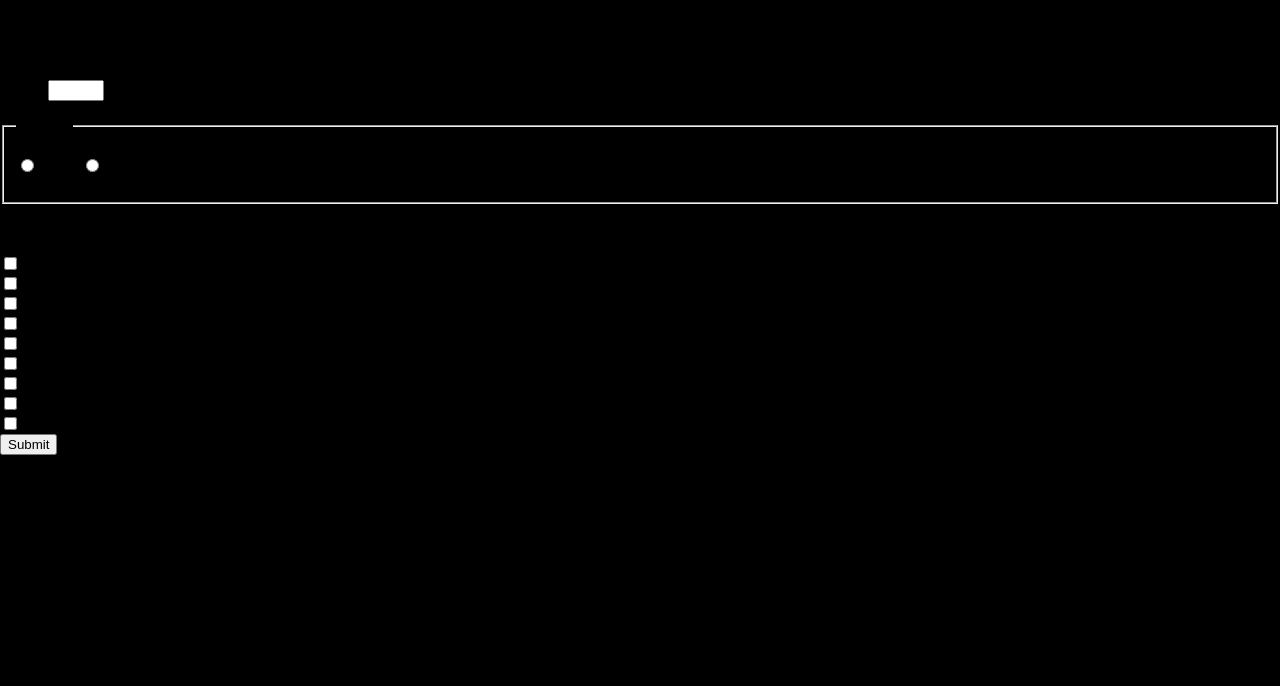
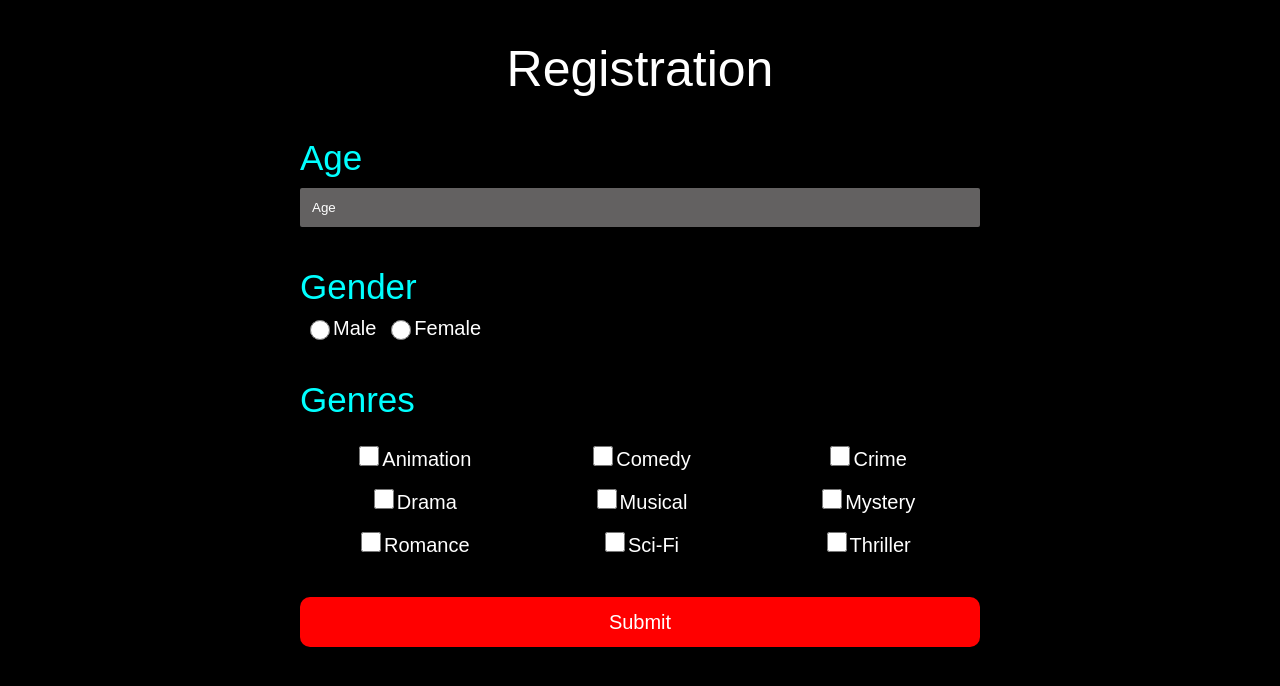
Before and after one commit to tarunrayilla/Movie-Recommender-System-Render, a Django app: page /accounts/registration in a window 1280 px wide. Shown: the top 686 px of the page. Run offline with Django 4.2, Linux system fonts and the light colour scheme; parts of the project's set-up code (start-up, migrations or seed data) failed here and were passed over.

Commit message:
used gradient boost and changed title

```diff
--- a/accounts/views.py
+++ b/accounts/views.py
@@ -10,6 +10,7 @@ import numpy as np
 import sklearn
 import pandas as pd
 from sklearn import tree
+from sklearn.ensemble import GradientBoostingClassifier
 import requests
 from django.contrib.auth.models import User
 from Recommender.models import newUser, Watched
@@ -101,10 +102,12 @@ def trainModel2(new_user_array, new_user):
     print(x)
     print(y)
 
-    model2 = tree.DecisionTreeClassifier()
+    model2 = GradientBoostingClassifier()
     model2 = model2.fit(x, y)
     dump(model2, './mlModels/model2.joblib')
     pickle.dump(df_cold, open('./datafiles/df_cold.pkl', 'wb'))
+
+    print('Trained Model 2')
 
 
 def getAllColdStartMovies(x_test, new_user):
@@ -235,4 +238,4 @@ def registration(request):
         return redirect('/')
 
     else:
-        return render(request, 'registration.html')
+        return render(request, 'registration2.html')
--- /dev/null
+++ b/static/script.js
@@ -0,0 +1,16 @@
+var check_option_error = document.getElementById('check_option_error')
+
+
+function handleData() {
+    var form_data = new FormData(document.querySelector("#regForm"));
+    if(!form_data.has("genres")) {
+        check_option_error.style.visibility = "visible";
+        return false;
+    }
+    else {
+        check_option_error.style.visibility = "hidden";
+        console.log("hello")
+    }
+    return true;
+
+}
--- a/static/style/nav.css
+++ b/static/style/nav.css
@@ -53,6 +53,10 @@ body {
     color: aqua;
 }
 
+.navbar-links li #uname:hover {
+    color: white;
+}
+
 .toggle-button {
     position: absolute;
     top: 1.4rem;
--- a/static/style/registration.css
+++ b/static/style/registration.css
@@ -6,5 +6,5 @@
 body {
     margin: 0;
     padding: 0;
-    background-color: black;
+    background-color: yellow;
 }
--- /dev/null
+++ b/static/style/registration2.css
@@ -0,0 +1,128 @@
+* {
+    box-sizing: border-box;
+    font-family: 'Bebas Neue', sans-serif;
+}
+
+body {
+    margin: 0;
+    padding: 0;
+    color: white;
+    background-color: black;
+}
+
+.container {
+    margin: 0 300px;
+    /* display: flex;
+    flex-direction: column; */
+}
+
+.container .header p{
+    text-align: center;
+    font-size: 50px;
+    margin: 40px;
+}
+
+form {
+    display: grid;
+}
+
+.container .details form .title{
+    margin: 0;
+    font-size: 35px;
+    color: aqua;
+}
+
+/* .container .details form .text{
+    margin: 10px 0px 30px 0px;
+    font-size: 20px;
+} */
+
+.container .details form .circles{
+    display: flex;
+    margin: 10px 0px 40px 0px;
+}
+
+.container .details form .circles .circle{
+    display: flex;
+    justify-content: center;
+    align-items: center;
+    margin: 0 5px;
+}
+
+.container .details form .boxes {
+    display: grid;
+    grid-template-columns: 1fr 1fr 1fr;
+    row-gap: 15px;
+    margin: 5px 0px 40px 0px;
+    text-align: center;
+}
+
+::placeholder {
+    color: white;
+}
+
+input[type="number"] {
+    width: 100%;
+    margin: 10px 0px 40px 0px;
+    padding: 12px;
+    background-color: rgb(99, 97, 97);
+    border: 0;
+    border-radius: 2px;
+    color: white;
+}
+
+input.gender{
+    width: 20px;
+    height: 20px;
+}
+
+input.genres {
+    width: 20px;
+    height: 20px;
+}
+
+input[type="submit"] {
+    width: 100%;
+    text-align: center;
+    cursor: pointer;
+    background-color: red;
+    color: white;
+    border: 0;
+    outline: none;
+    border-radius: 10px;
+    font-size: 20px;
+    height: 50px;
+    margin: auto;
+}
+
+label {
+    font-size: 20px;
+}
+
+@media(max-width: 450px) {
+    .container {
+        margin: 20px 10px;
+    }
+
+    .container .header p{
+        text-align: center;
+        font-size: 40px;
+        margin: 10px 0px 10px 0px;
+    }
+
+    .container .details form .title{
+        font-size: 30px;
+    }
+
+    .container .details form .boxes {
+        display: grid;
+        grid-template-columns: 1fr;
+        row-gap: 15px;
+        /* margin: 5px 0px 40px 0px; */
+    }
+
+    input[type="submit"] {
+        margin: 0px 2px 20px 2px;
+    }
+
+}
--- a/templates/navigation.html
+++ b/templates/navigation.html
@@ -11,7 +11,7 @@
 </head>
 <body>
     <nav class="navbar">
-        <div class="project-title">NETFLIX</div>
+        <div class="project-title">CINEMATE</div>
         <a href="#" class="toggle-button">
             <span class="bar"></span>
             <span class="bar"></span>
@@ -20,7 +20,7 @@
         <div class="navbar-links">
             <ul>
                 {% if user.is_authenticated %}
-                    <li><a href="#">{{ user.username }}</a></li>
+                    <li><a href="#" id="uname">{{ user.username }}</a></li>
                     <li><a href="{% url 'home' %}">Home</a></li>
                     <li><a href="{% url 'watched' %}">Watched</a></li>
                     <li><a href="{% url 'logout' %}">Logout</a></li>
--- /dev/null
+++ b/templates/registration2.html
@@ -0,0 +1,50 @@
+{% load static %}
+
+<!DOCTYPE html>
+<html lang="en">
+<head>
+    <meta charset="UTF-8">
+    <meta http-equiv="X-UA-Compatible" content="IE=edge">
+    <meta name="viewport" content="width=device-width, initial-scale=1.0">
+    <title>Recommender System</title>
+    <link rel="stylesheet" href="{% static 'style/registration2.css' %}">
+</head>
+<body>
+    <div class="container">
+        <div class="header">
+            <p>Registration</p>
+        </div>
+        <div class="details">
+            <form method="post" id="regForm" onsubmit="return handleData()">
+                {% csrf_token %}
+                <p class="title">Age</p>
+                <input type="number" name="age" min="1" max="90" placeholder="Age" required>
+
+                <p class="title">Gender</p>
+                <div class="circles">
+                    <div class="circle"><input type="radio" id="male" class="gender" value="Male" name="gender" required><label for="male">Male</label></div>
+                    <div class="circle"><input type="radio" id="female" class="gender" value="Female" name="gender"><label for="female">Female</label></div>
+                </div>
+
+                <p class="title">Genres</p>
+                <div style="visibility:hidden; color:red; " id="check_option_error">
+                    Please select at least one option.
+                </div>
+                <div class="boxes">
+                    <div class="box"><input type="checkbox" id="g1" class="genres" value="0" name="genres"><label for="g1">Animation</label></div>
+                    <div class="box"><input type="checkbox" id="g2" class="genres" value="1" name="genres"><label for="g2">Comedy</label></div>
+                    <div class="box"><input type="checkbox" id="g3" class="genres" value="2" name="genres"><label for="g3">Crime</label></div>
+                    <div class="box"><input type="checkbox" id="g4" class="genres" value="3" name="genres"><label for="g4">Drama</label></div>
+                    <div class="box"><input type="checkbox" id="g5" class="genres" value="4" name="genres"><label for="g5">Musical</label></div>
+                    <div class="box"><input type="checkbox" id="g6" class="genres" value="5" name="genres"><label for="g6">Mystery</label></div>
+                    <div class="box"><input type="checkbox" id="g7" class="genres" value="6" name="genres"><label for="g7">Romance</label></div>
+                    <div class="box"><input type="checkbox" id="g8" class="genres" value="7" name="genres"><label for="g8">Sci-Fi</label></div>
+                    <div class="box"><input type="checkbox" id="g9" class="genres" value="8" name="genres"><label for="g9">Thriller</label></div>
+                </div>
+                <input type="submit" value="Submit">
+            </form>
+        </div>
+    </div>
+    <script src="{% static 'script.js' %}"></script>
+</body>
+</html>
```
Also changed, not shown: Recommender/views.py (+6 -2 lines), 5 other files.
